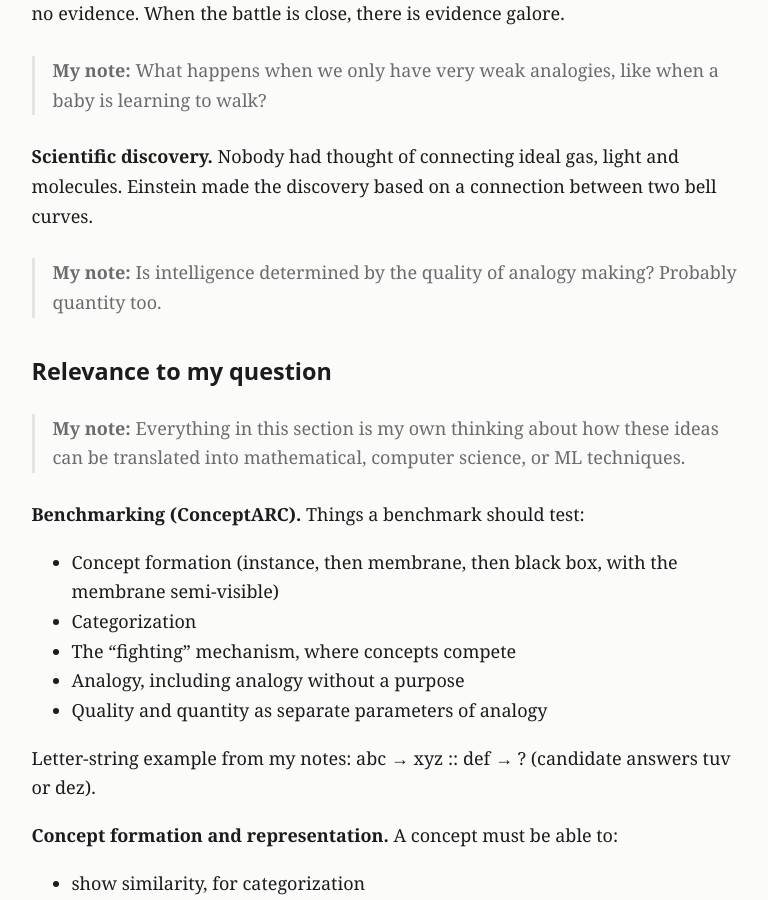
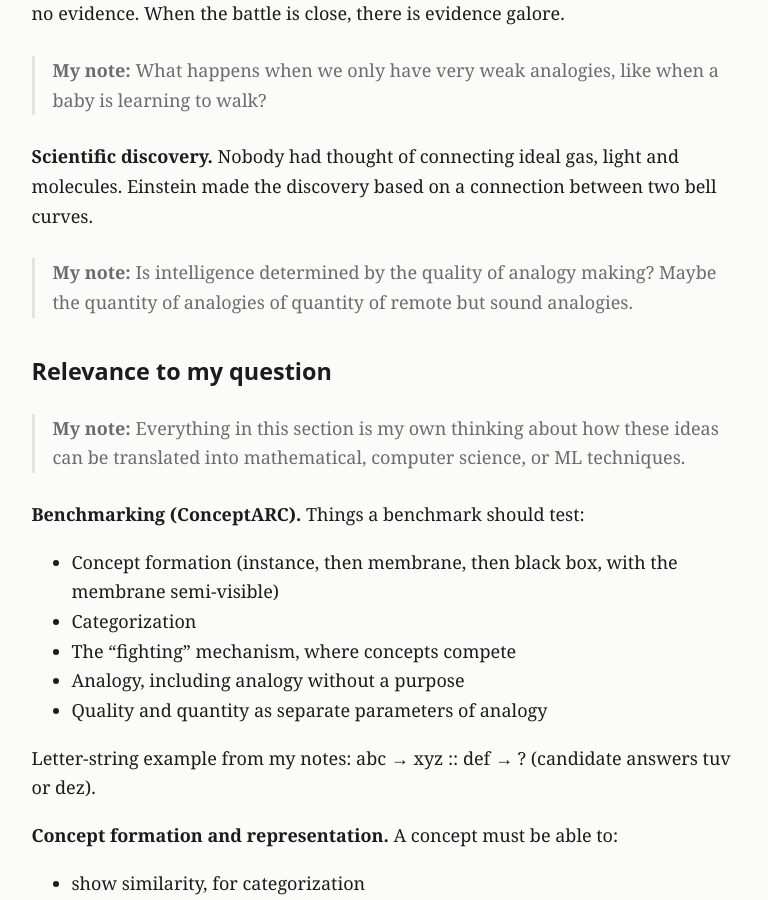
Before and after one commit to AnushaMishra/AnushaMishra.github.io, a Jekyll site: the page built from hofstadter.md, in a window 1280 px wide and 900 px high, scrolled down 2562 px. Shown: the whole window, without its empty margins (253-1021 px from the left). Built offline with Jekyll 4.4.1, drawn with Linux system fonts in a browser that asks for light colours.

Commit message:
Revise notes on intelligence and analogy quality
Clarified thoughts on intelligence and analogy making.

```diff
--- a/hofstadter.md
+++ b/hofstadter.md
@@ -61,7 +61,7 @@ This reveals the subterranean competition. When the battle is a landslide, there
 
 **Scientific discovery.** Nobody had thought of connecting ideal gas, light and molecules. Einstein made the discovery based on a connection between two bell curves.
 
-> **My note:** Is intelligence determined by the quality of analogy making? Probably quantity too.
+> **My note:** Is intelligence determined by the quality of analogy making? Maybe the quantity of analogies of quantity of remote but sound analogies.
 
 ## Relevance to my question
 
```
